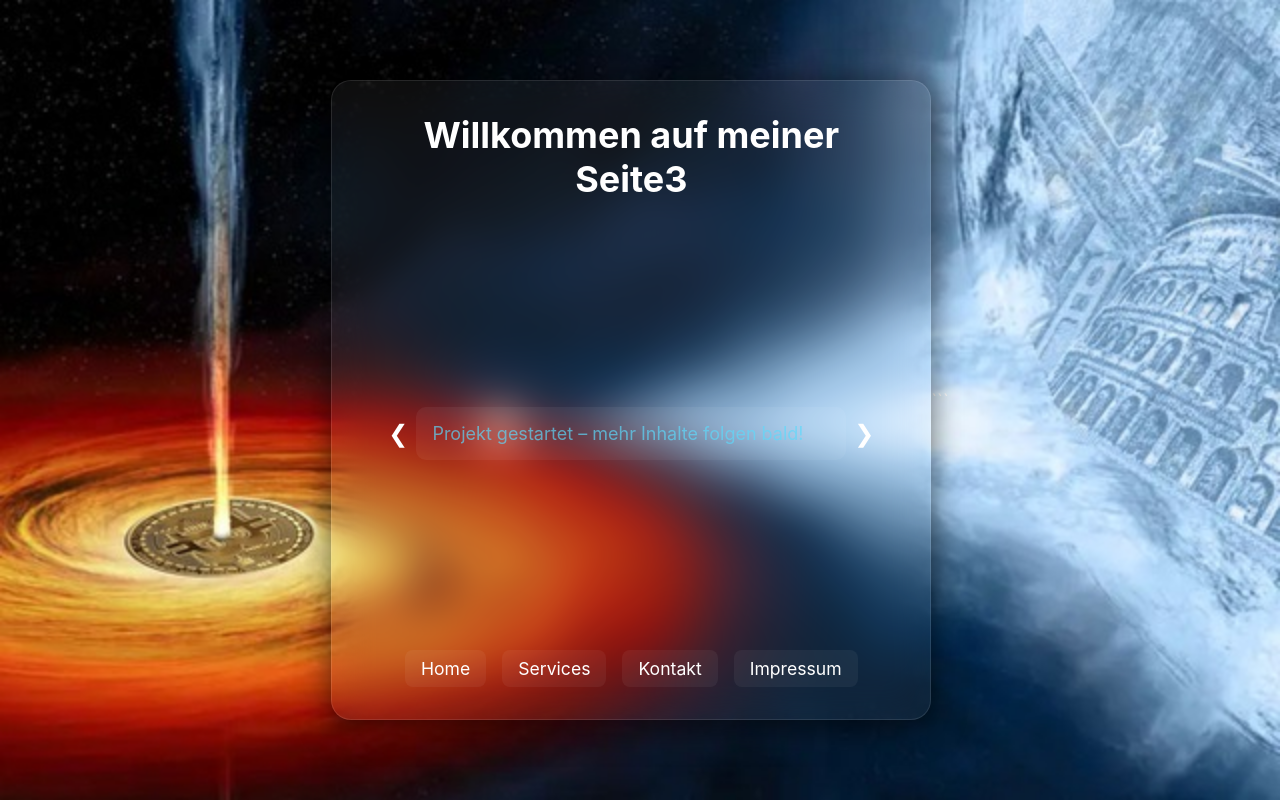
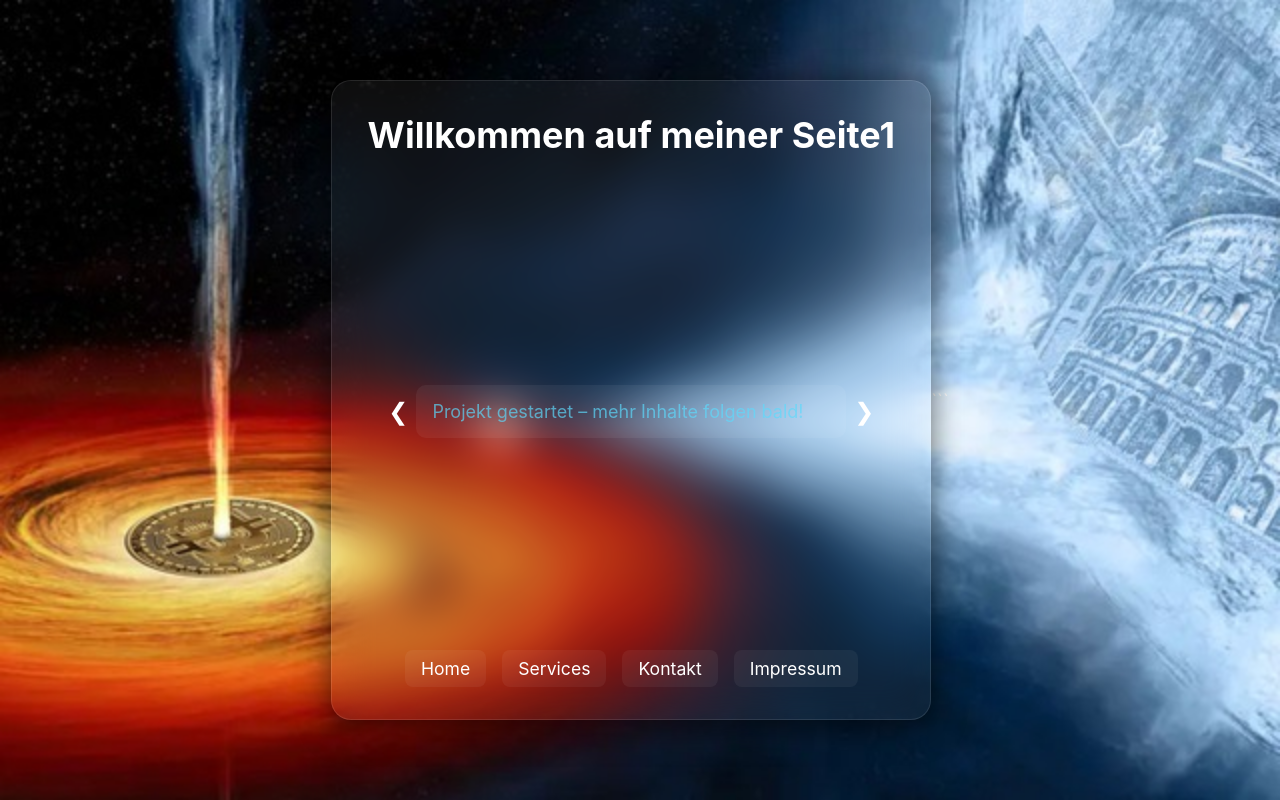
Before and after one commit to MaAlte/MaAlte.github.io, a plain HTML site: page index.html in a window 1280 px wide. Drawn offline with Linux system fonts and the light colour scheme.

Commit message:
Add files via upload

```diff
--- a/index.html
+++ b/index.html
@@ -13,10 +13,10 @@
 </head>
 <body>
   <div class="glass-container">
-    <h1>Willkommen auf meiner Seite3</h1>
+    <h1>Willkommen auf meiner Seite1</h1>
 
     <!-- Dynamische News-Sektion -->
-    <div class="news-container"> <!--news-container-->
+    <div class="news-container content"> <!--news-container-->
       <div class="arrow" id="prev-news">&#10094;</div>
       <div class="news-content" id="news-content">
         <!-- News wird hier via JavaScript eingefügt -->
```
Also changed, not shown: impressum.html (+1 -1 lines), kontakt.html (+1 -1 lines), services.html (+1 -1 lines).
